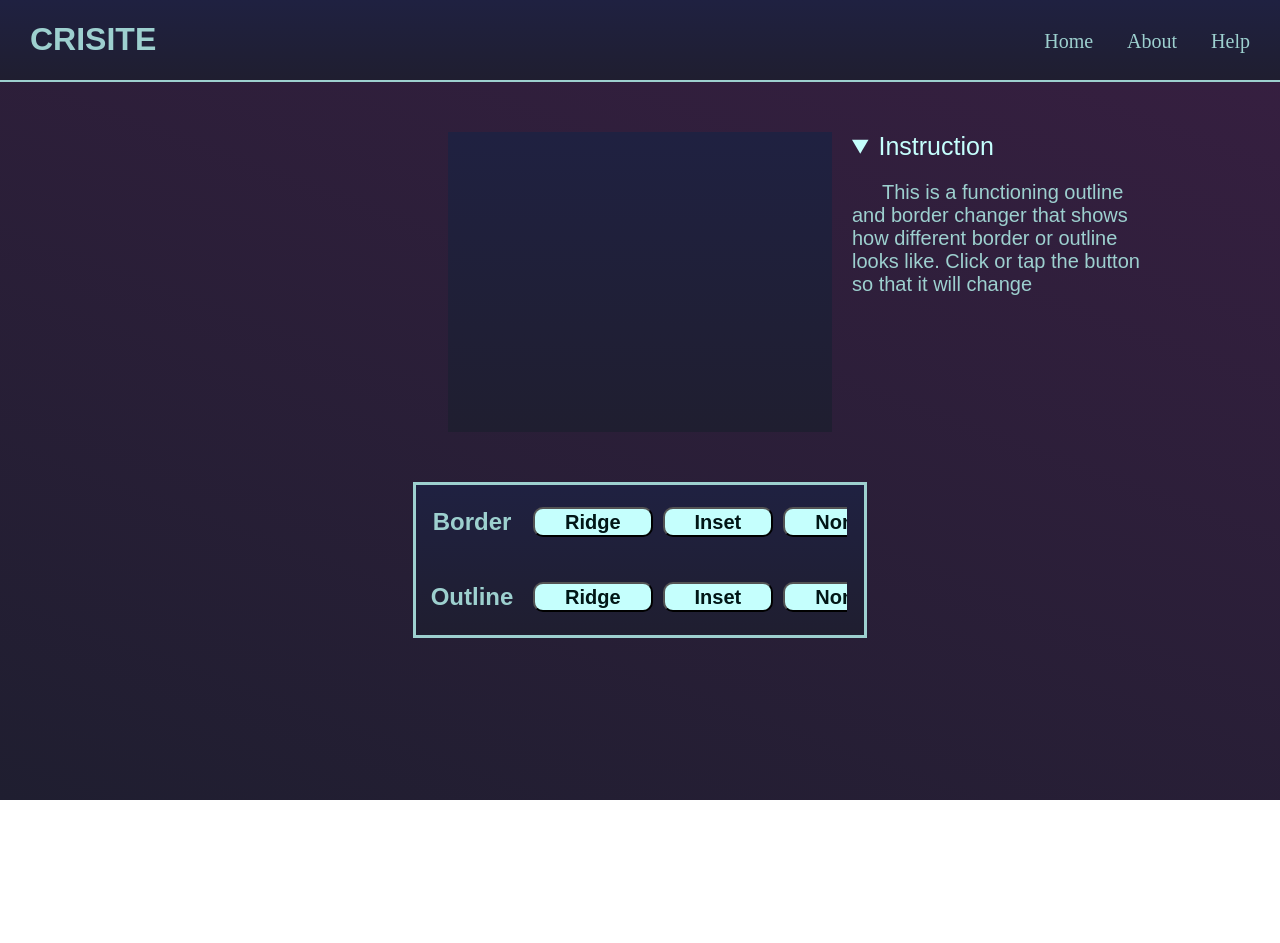
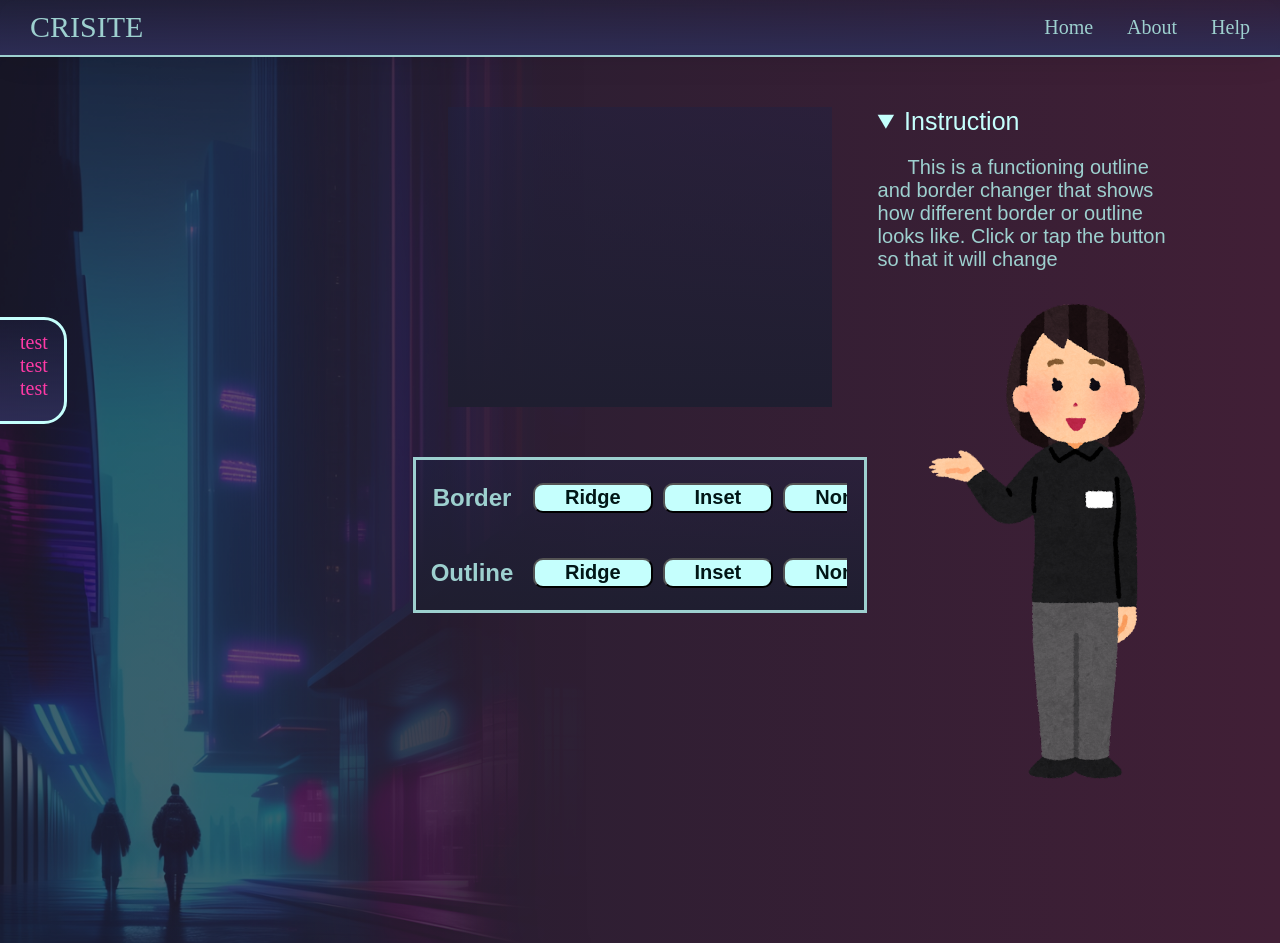
Before and after one commit to Crispatrick/CSS_Act23_To_Act50, a plain HTML site: page index.html in a window 1280 px wide. Before the commit the page ends 800 px from the top, so only its background shows below. Drawn offline with Linux system fonts and the light colour scheme.

Commit message:
Header and instruction == updated, and side bar has been added though still not finish

```diff
--- a/index.html
+++ b/index.html
@@ -9,9 +9,10 @@
     <script type="text/javascript" src="index.js"></script>
 </head>
 <body>
+    <div id="blur"></div>
     <!--*Done == TODO: Header-->
     <header>
-        <h1>CRISITE</h1>
+        <span>CRISITE</span>
         <nav >
             <ul class="headerLinks">
                 <li>
@@ -29,17 +30,27 @@
 
     <!--TODO Sidebar-->
     <aside>
+        <nav>
+            <ul>
+                <li>test</li>
+                <li>test</li>
+                <li>test</li>
 
+            </ul>
+        </nav>
     </aside>
-
+    <img src="cyberpunk.png" alt="" id="bgImgS1">
     <!--*Done == TODO: Border and Outline -->
     <section >
+
+
         <div class="gui">
             <div class="box"></div>
             <details class="instruction" open>
                 <summary style="font-size: 25px;">Instruction</summary>
                 <p style="text-indent: 30px; font-size: 20px;">This is a functioning outline and border changer that shows how
                 different border or outline looks like. Click or tap the button so that it will change</p>
+                <img src="tenin_black_shirt_woman.png" alt="" style="padding-left: 40px; height: 500px;">
 
             </details>
         </div>
--- a/style.css
+++ b/style.css
@@ -22,10 +22,13 @@ background: var(--light-Blue);
 :root{
     --BG-Color: rgb(26,20,32);
     --BG1-Color: rgb(31,30,48);
-    --BG2-Color: rgb(31, 33, 65);
-    --BG3-Color: rgb(55, 31, 65);
+    --BG2-Color: rgba(31, 33, 65, 0.479);
+    --BG3-Color: rgb(65, 31, 54);
+    --BG3v1-Color: rgb(30, 15, 54);
+    --BG4-Color: rgba(46, 46, 87, 0.932);
     --BG-Gradient: linear-gradient(to top, var(--BG1-Color),var(--BG2-Color));
-    --BG2-Gradient: linear-gradient(20deg, var(--BG1-Color),var(--BG3-Color));
+    --BG2-Gradient: linear-gradient(to right, var(--BG1-Color),var(--BG3-Color));
+    --BG3-Gradient:  linear-gradient(0deg,  var(--BG4-Color),var(--BG2-Color));
     --light-Blue: rgb(157, 208,207);
     --lighter-Blue: rgb(197,255,253);
     --Highlight: rgb(255, 58, 166);
@@ -39,18 +42,32 @@ background: var(--light-Blue);
 body{
     margin: 0;
 
-
     background-image: var(--BG2-Gradient);
     background-repeat: no-repeat;
     background-size: 100%;
     background-attachment: fixed;
 }
+#blur{
+    position: fixed;
+    z-index: 1;
+
+
+    border-radius: 16px;
+    box-shadow: 0 4px 30px rgba(0, 0, 0, 0.1);
+    backdrop-filter: blur(5px);
+
+
+    height: 55px;
+    width: 100%;
+}
+
 header{
-    z-index: 1;
+    z-index: 2;
     display: flex;
     justify-content: space-between;
 
-    background-image: var(--BG-Gradient);
+    background-image: var(--BG3-Gradient);
+
     color: var(--light-Blue);
 
     border-bottom: 2px solid;
@@ -59,29 +76,61 @@ header{
     position: sticky;
     top: 0;
 }
-
-header h1{
+header span{
     padding-left: var(--header-Padding);
-    font-family: var(--Font);
+    margin-top: 10px;
+    font-size: 30px;
 }
 
 nav ul{
-    position: relative;
     list-style-type: none;
-
-    margin-top: 11%;
-
-
+    border-right: 5px;
 }
 
 nav ul li{
     display: inline-block;
     justify-content:space-evenly;
-    border-right: 5px;
     border-color: black;
     font-size: 20px;
     padding-right: var(--header-Padding);
 }
+aside{
+    position: fixed;
+
+    top: 40%;
+
+    background-image: var(--BG3-Gradient);
+    width: 5%;
+
+
+    border-top-right-radius: 20px;
+    border-bottom-right-radius: 20px;
+
+    outline: 3px solid;
+    outline-color: var(--lighter-Blue);
+}
+aside ul{
+    list-style-type: none;
+}
+aside ul li{
+    position: relative;
+    right: 20px;
+    bottom: 5px;
+    display: block;
+
+    color: var(--Highlight);
+
+}
+
+
+#bgImgS1{
+    position: absolute;
+    z-index: -1;
+
+    width: 600px;
+    opacity: .3;
+}
+
 
 .gui{
     display: flex;
@@ -104,7 +153,7 @@ nav ul li{
 .instruction{
     position: absolute;
 
-    right: 10%;
+    right: 8%;
     width: 300px;
 
     font-family: Arial, Helvetica, sans-serif;
```
Also changed, not shown: cyberpunk.png (added), tenin_black_shirt_woman.png (added).
